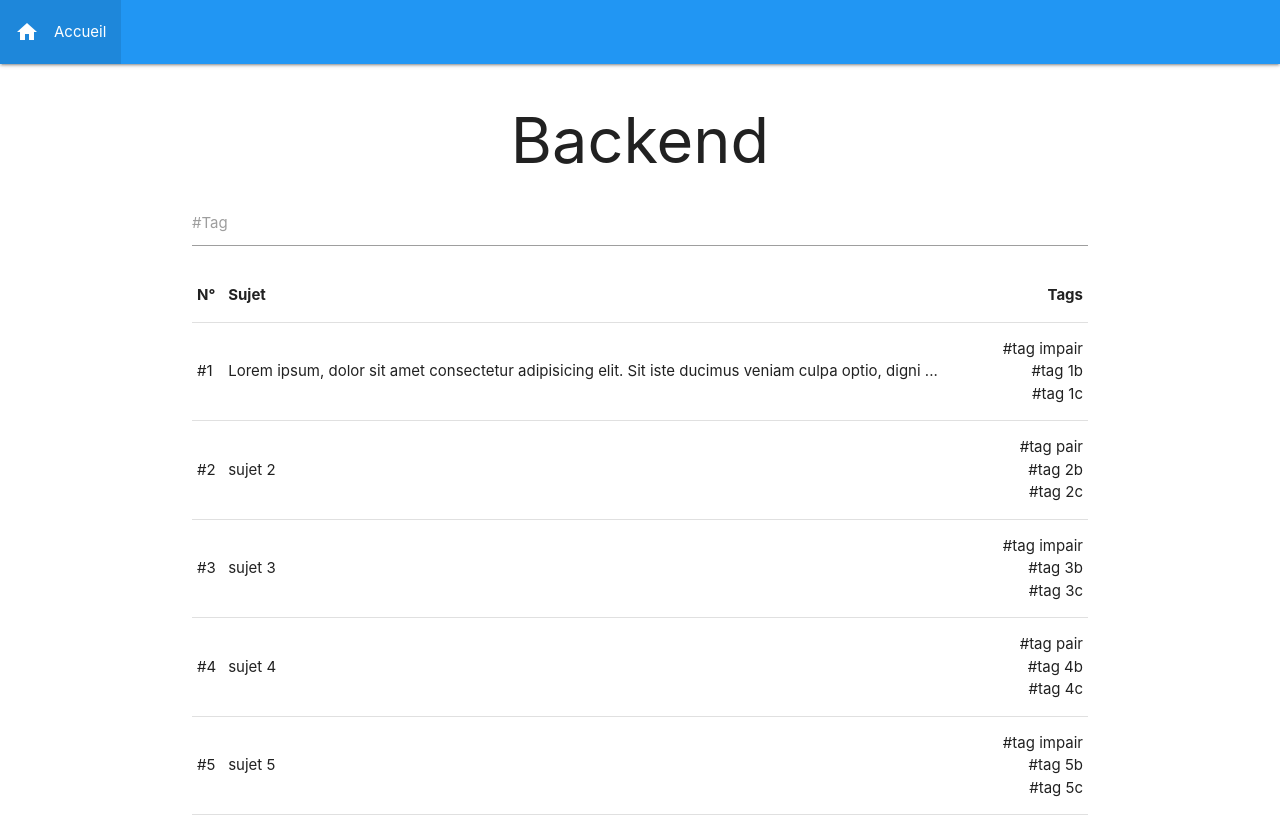
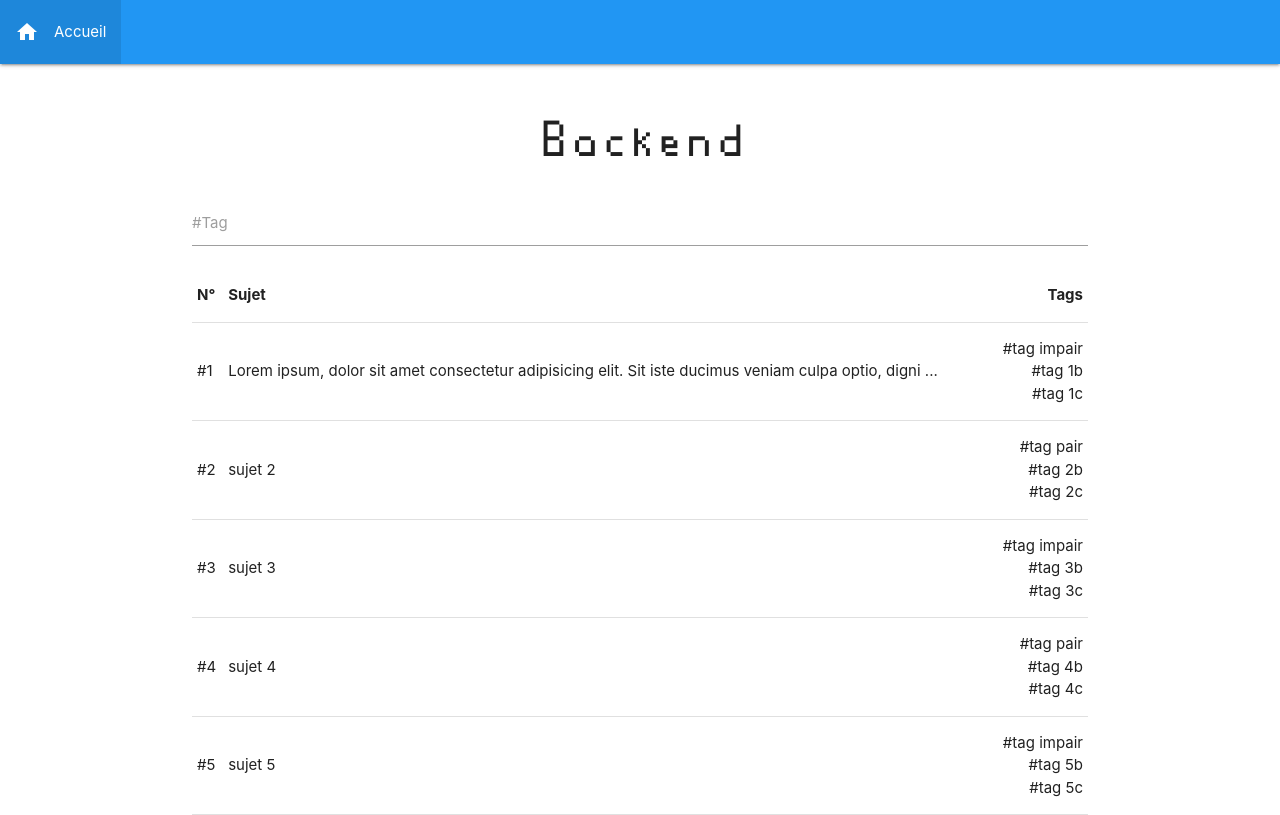
Before and after one commit to gI7DUmmY/quizz, a Vue app: page /backend in a window 1280 px wide. Built offline with nearby package versions, Linux system fonts and the light colour scheme; data requests are answered from the project's data file.

Commit message:
:lipstick: :sparkles: page 404 & lien dyn vers détails

```diff
--- a/src/App.vue
+++ b/src/App.vue
@@ -16,3 +16,11 @@
 
   <router-view />
 </template>
+
+<style>
+@font-face {
+  font-family: "Fraud";
+  src: local("Fraud"),
+   url(./assets/fonts/Fraud.ttf) format("truetype");
+}
+</style>
--- a/src/components/Tableau.vue
+++ b/src/components/Tableau.vue
@@ -8,7 +8,10 @@
       </tr>
     </thead>
     <tbody>
-      <tr v-for="(question, index) in qcm" :key="index">
+      <tr
+        v-for="(question, index) in qcm" :key="index"
+        @click="GoDetails(question.id)"
+      >
         <td class="num">#{{ question.id }}</td>
         <td>
           {{ question.sujet.slice(0,100) }}
@@ -31,6 +34,11 @@
 <script>
 export default {
   props: [ 'qcm' ],
+  methods: {
+    GoDetails (id) {
+      this.$router.push({ name: 'Details', params: { id } })
+    }
+  }
 }
 </script>
 
--- a/src/router/index.js
+++ b/src/router/index.js
@@ -3,6 +3,7 @@ import Home from '../views/Home.vue'
 import Questions from '../views/Questions.vue'
 import Backend from '../views/backend/Backend.vue'
 import Details from '../views/backend/Details.vue'
+import NotFound from '../views/NotFound.vue'
 
 const routes = [
   {
@@ -27,6 +28,11 @@ const routes = [
     name: 'Details',
     component: Details,
     props: true
+  },
+  {
+    path: '/:catchAll(.*)',
+    name: 'NotFound',
+    component: NotFound,
   }
 ]
 
--- /dev/null
+++ b/src/views/NotFound.vue
@@ -0,0 +1,31 @@
+<template>
+  <div class="container center-align">
+    <h1 class="flow-text">La page que vous avez demandée est introuvable</h1>
+    <router-link :to="{ name: 'Home' }" class="btn-small">
+      <i class="material-icons left">home</i>Retour à l'accueil
+    </router-link>
+    <img src="@/assets/notFound.svg" alt="404_svg" class="responsive-img" />
+  </div>
+</template>
+
+<script>
+export default {
+  name: "NotFound",
+};
+</script>
+
+<style>
+h1 {
+  font-family: "Fraud", -apple-system, BlinkMacSystemFont, "Segoe UI", Roboto,
+    Oxygen-Sans, Ubuntu, Cantarell, "Helvetica Neue", sans-serif;
+}
+.btn-small {
+  background-color: #6c63ff;
+}
+.btn-small:hover {
+  background-color: #2196f3;
+}
+img {
+  margin-top: 3em;
+}
+</style>
```
Also changed, not shown: src/assets/fonts/Fraud.ttf (added), src/assets/notFound.svg (added).
